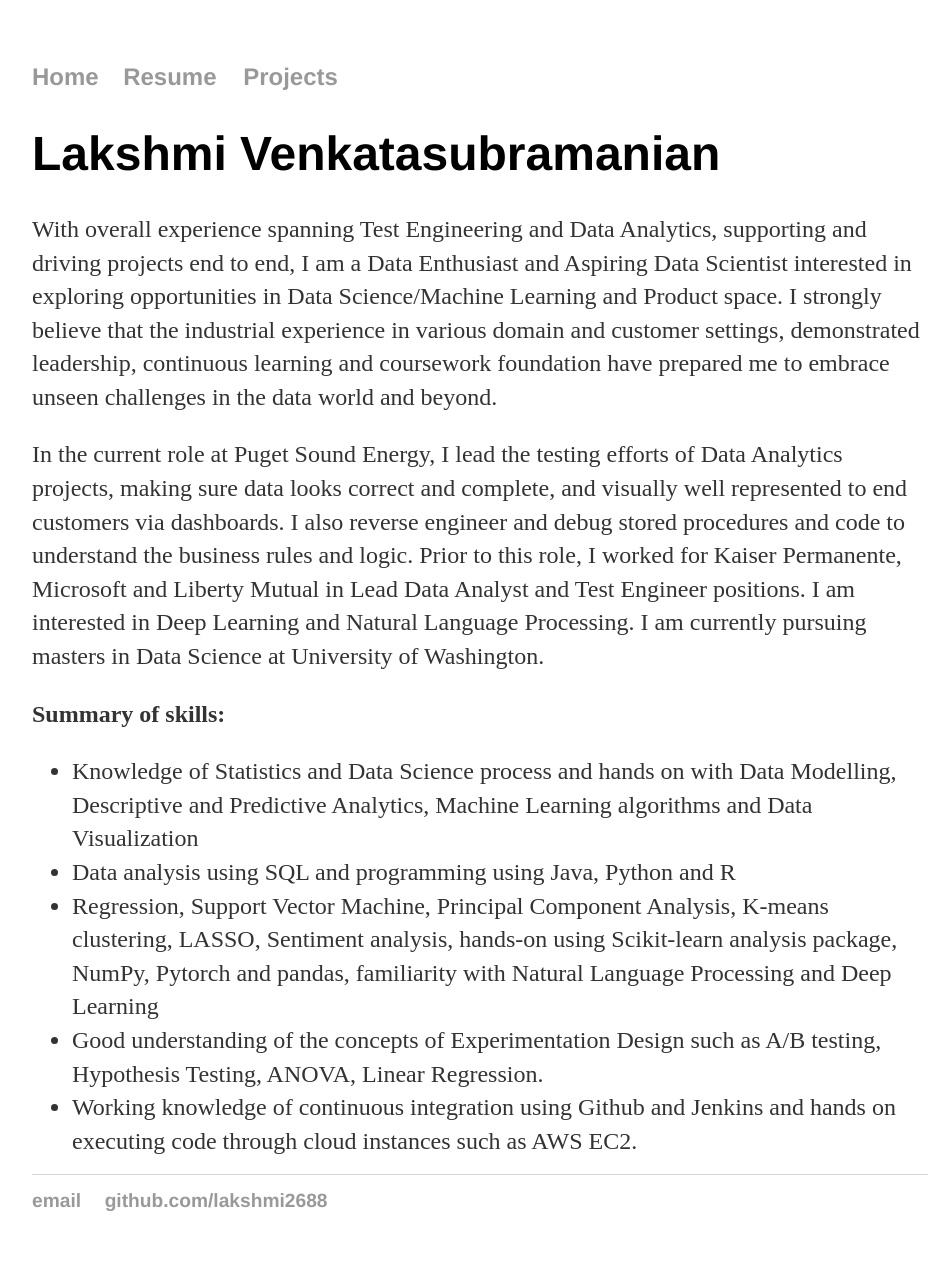
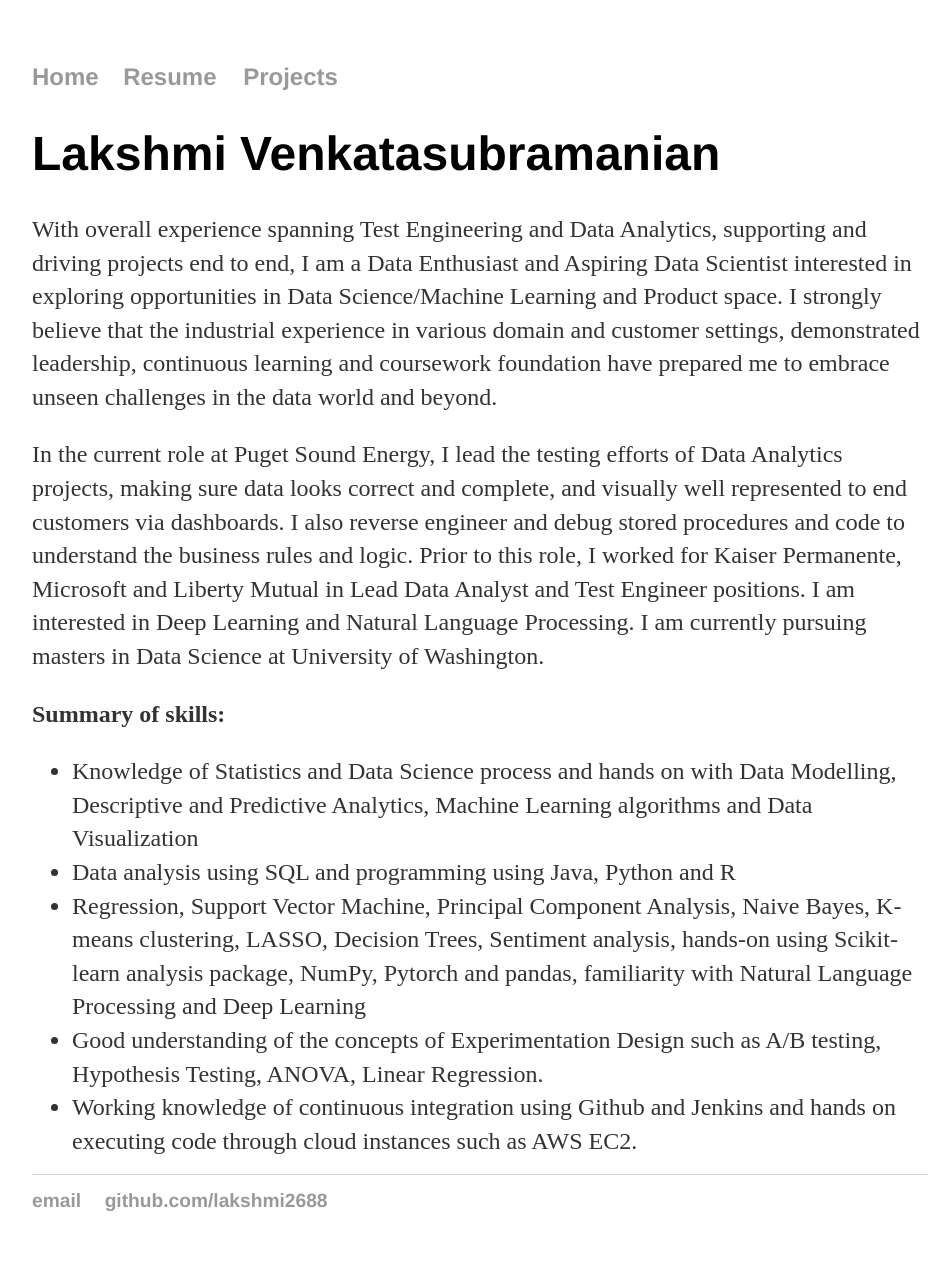
Before and after one commit to lakshmi2688/lakshmi2688.github.io, a Jekyll site: the page built from index.html, in a window 1280 px wide. Shown: the whole page, without its empty margins (160-1110 px from the left). Built offline with Jekyll 4.4.1, drawn with Linux system fonts in a browser that asks for light colours.

Commit message:
Update index.html

```diff
--- a/index.html
+++ b/index.html
@@ -12,7 +12,7 @@ title: Lakshmi Venkatasubramanian, Data Enthusiast
 <ul>
 <li>Knowledge of Statistics and Data Science process and hands on with Data Modelling, Descriptive and Predictive Analytics, Machine Learning algorithms and Data Visualization</li>
 <li>Data analysis using SQL and programming using Java, Python and R</li>
-<li> Regression, Support Vector Machine, Principal Component Analysis, K-means clustering, LASSO, Sentiment analysis, hands-on using Scikit-learn analysis package, NumPy, Pytorch and pandas, familiarity with Natural Language Processing and
+<li> Regression, Support Vector Machine, Principal Component Analysis, Naive Bayes, K-means clustering, LASSO, Decision Trees, Sentiment analysis, hands-on using Scikit-learn analysis package, NumPy, Pytorch and pandas, familiarity with Natural Language Processing and
 Deep Learning</li>
 <li>Good understanding of the concepts of Experimentation Design such as A/B testing, Hypothesis Testing, ANOVA, Linear Regression.</li>
 <li>Working knowledge of continuous integration using Github and Jenkins and hands on executing code through cloud instances such as AWS EC2.</li>
```
